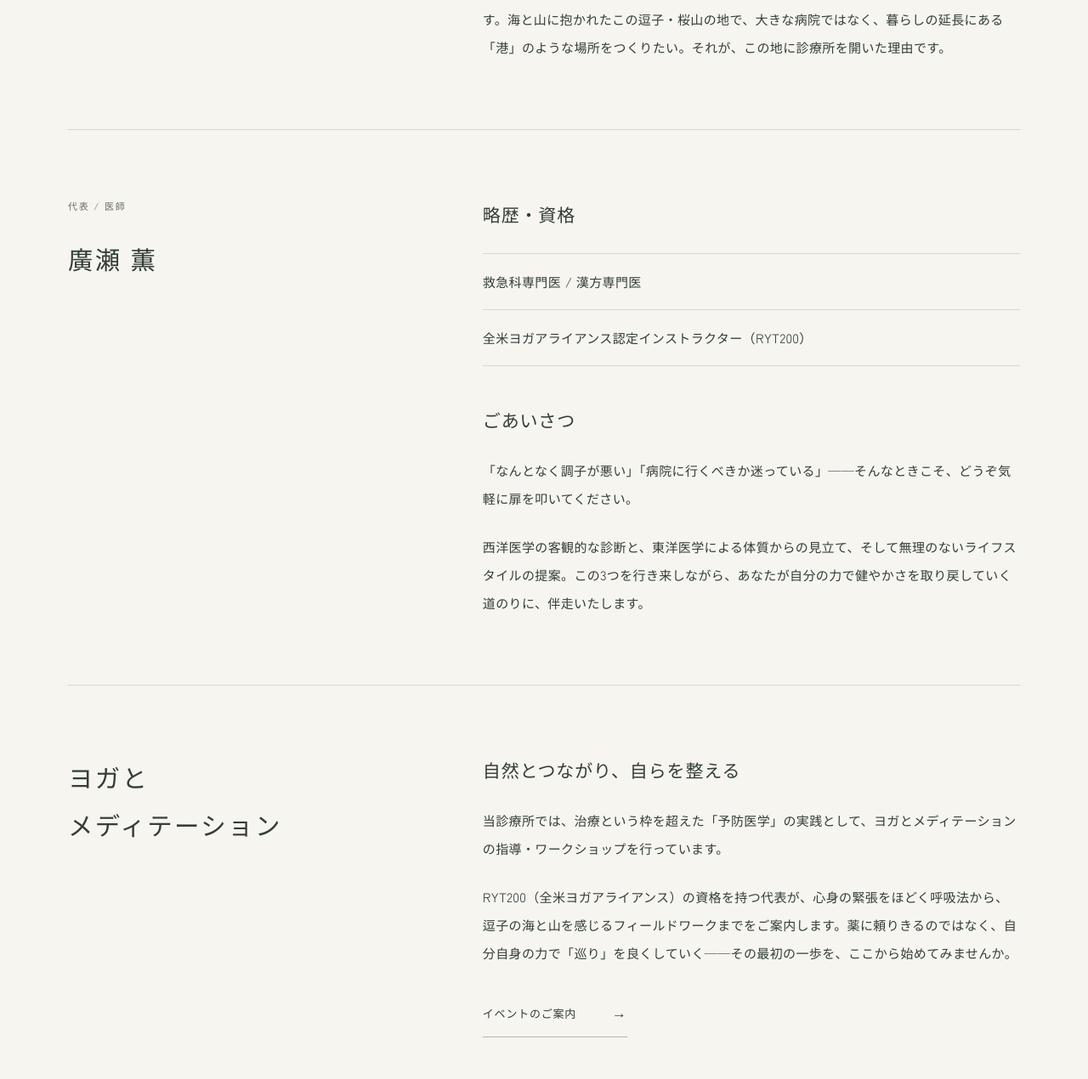
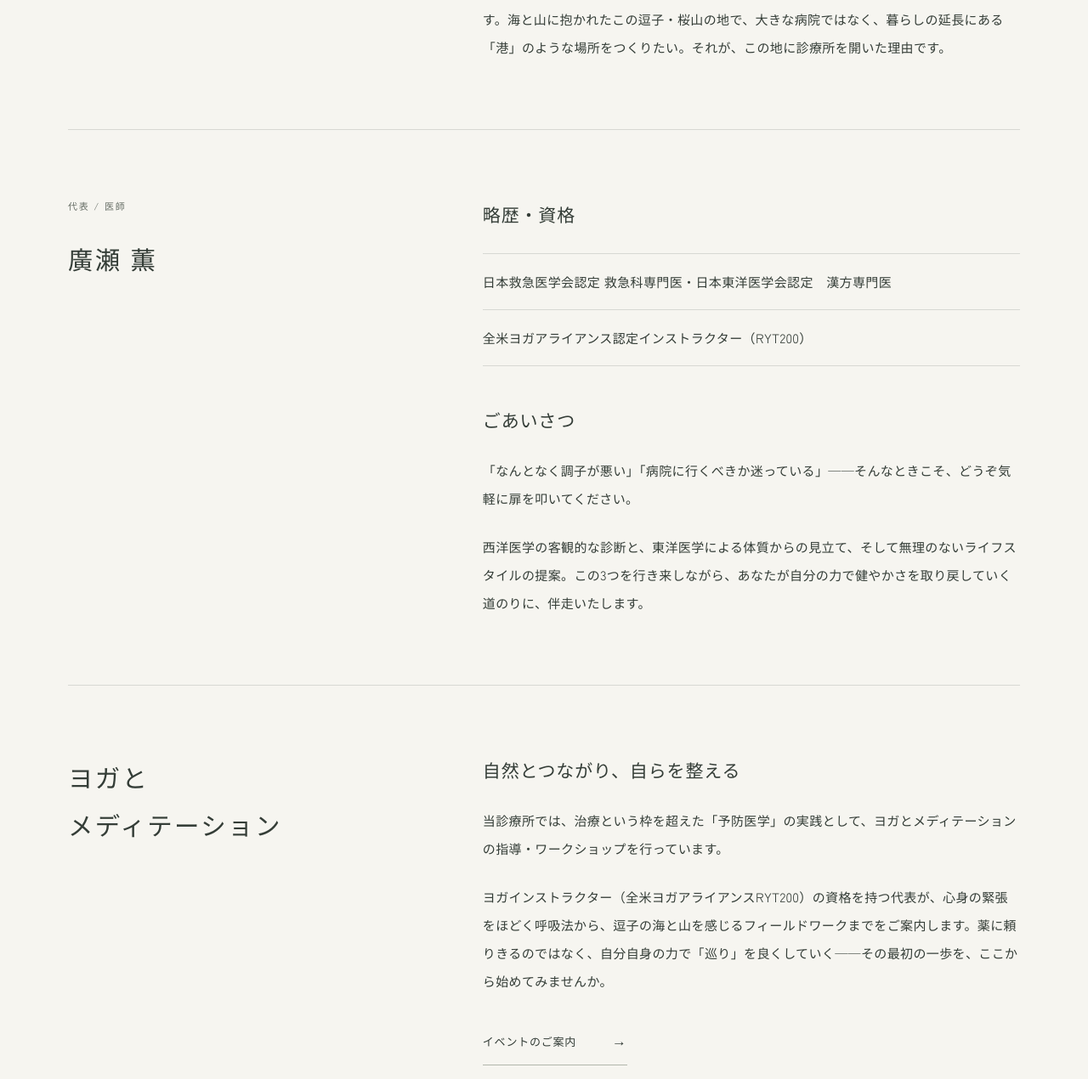
Before and after one commit to kaoruhirose/hirose-clinic-website, a Next.js app: page /about in a window 1280 px wide. Shown: the part 668-1938 px from the top of the page at 85% size. Built offline with nearby package versions, Linux system fonts and the light colour scheme.

Commit message:
認定学会とヨガ資格の表記を更新

```diff
--- a/src/app/about/page.tsx
+++ b/src/app/about/page.tsx
@@ -25,7 +25,7 @@ export default function About() {
           <Photo photo={photos.portrait} />
           <h3>略歴・資格</h3>
           <ul className="rule-list">
-            <li>救急科専門医 / 漢方専門医</li>
+            <li>日本救急医学会認定 救急科専門医・日本東洋医学会認定　漢方専門医</li>
             <li>全米ヨガアライアンス認定インストラクター（RYT200）</li>
           </ul>
           <h3>ごあいさつ</h3>
@@ -43,7 +43,7 @@ export default function About() {
             当診療所では、治療という枠を超えた「予防医学」の実践として、ヨガとメディテーションの指導・ワークショップを行っています。
           </p>
           <p>
-            RYT200（全米ヨガアライアンス）の資格を持つ代表が、心身の緊張をほどく呼吸法から、逗子の海と山を感じるフィールドワークまでをご案内します。薬に頼りきるのではなく、自分自身の力で「巡り」を良くしていく——その最初の一歩を、ここから始めてみませんか。
+            ヨガインストラクター（全米ヨガアライアンスRYT200）の資格を持つ代表が、心身の緊張をほどく呼吸法から、逗子の海と山を感じるフィールドワークまでをご案内します。薬に頼りきるのではなく、自分自身の力で「巡り」を良くしていく——その最初の一歩を、ここから始めてみませんか。
           </p>
           <TextLink href="/events">イベントのご案内</TextLink>
         </EditorialSection>
```
Also changed, not shown: 1 other file (tests, documents, lock files or other folders).
